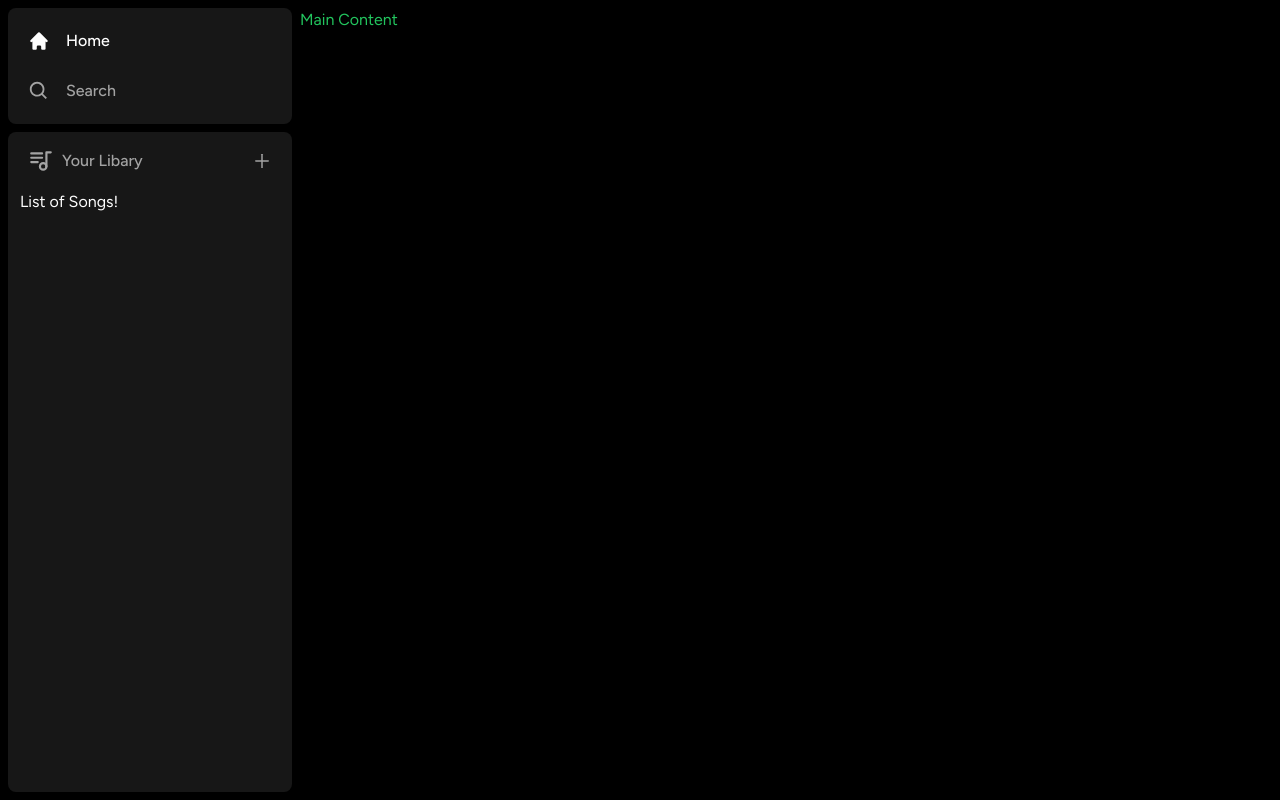
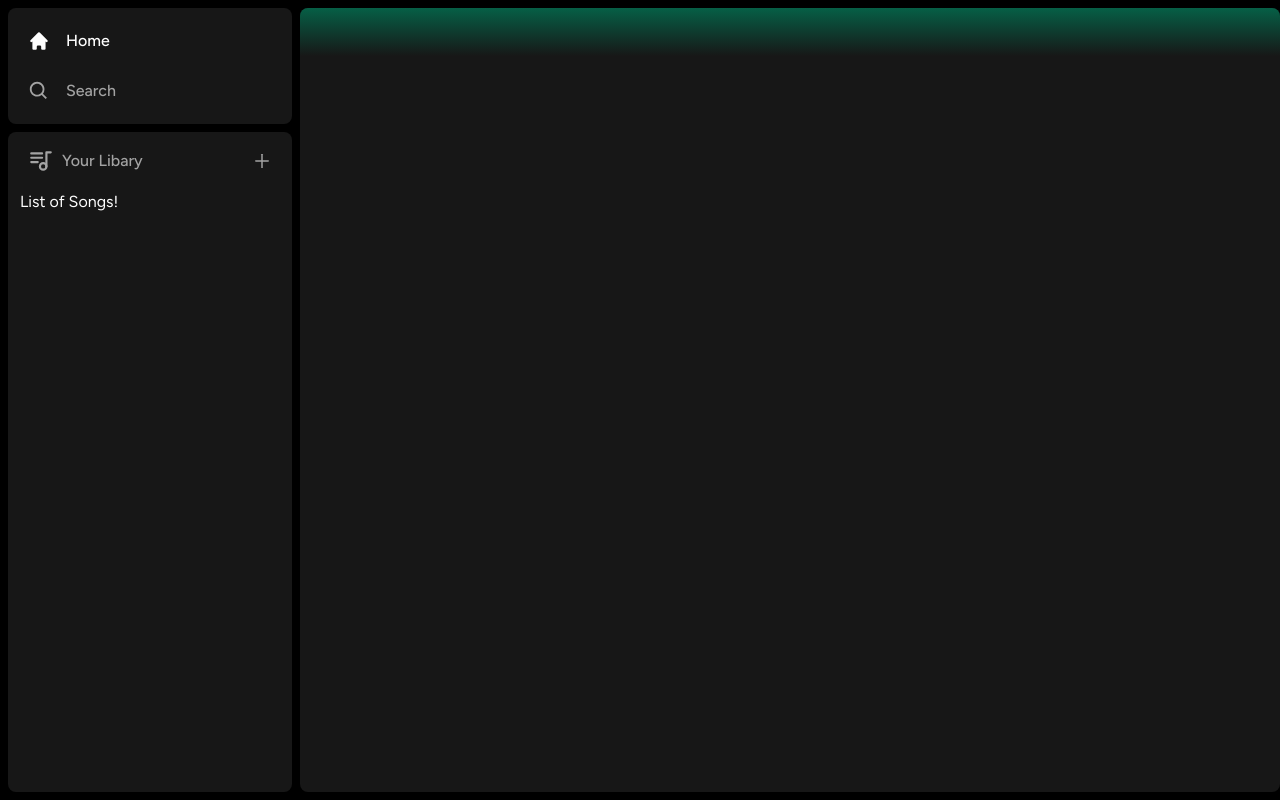
Before and after one commit to MirkoMajchrzak/fullstack, a Next.js app: page / in a window 1280 px wide. Built offline with nearby package versions, Linux system fonts and the light colour scheme.

Commit message:
added Header component

```diff
--- a/app/(site)/page.tsx
+++ b/app/(site)/page.tsx
@@ -1,6 +1,11 @@
+import Header from "@/components/Header";
 
 export default function Home() {
   return (
-<div className="text-green-500">Main Content</div>
+<div className="bg-neutral-900 rounded-lg h-full w-full overflow-hidden overflow-y-auto">
+  <Header>
+    Header
+  </Header>
+</div>
   )
 }
--- /dev/null
+++ b/components/Header.tsx
@@ -0,0 +1,27 @@
+"use client";
+
+import { useRouter } from "next/navigation";
+import { twMerge } from "tailwind-merge";
+
+interface HeaderProps {
+    children: React.ReactNode;
+    className?: string;
+}
+
+const Header: React.FC<HeaderProps> = ({
+    children,
+    className
+}) => {
+    const router= useRouter();
+
+    const handleLogout = () => {
+        // Handle Logout in the future
+    }
+    return (
+        <div className={twMerge("h-fit bg-gradient-to-b from-emerald-800 p-6")}>
+
+        </div>
+     );
+}
+
+export default Header;
```
